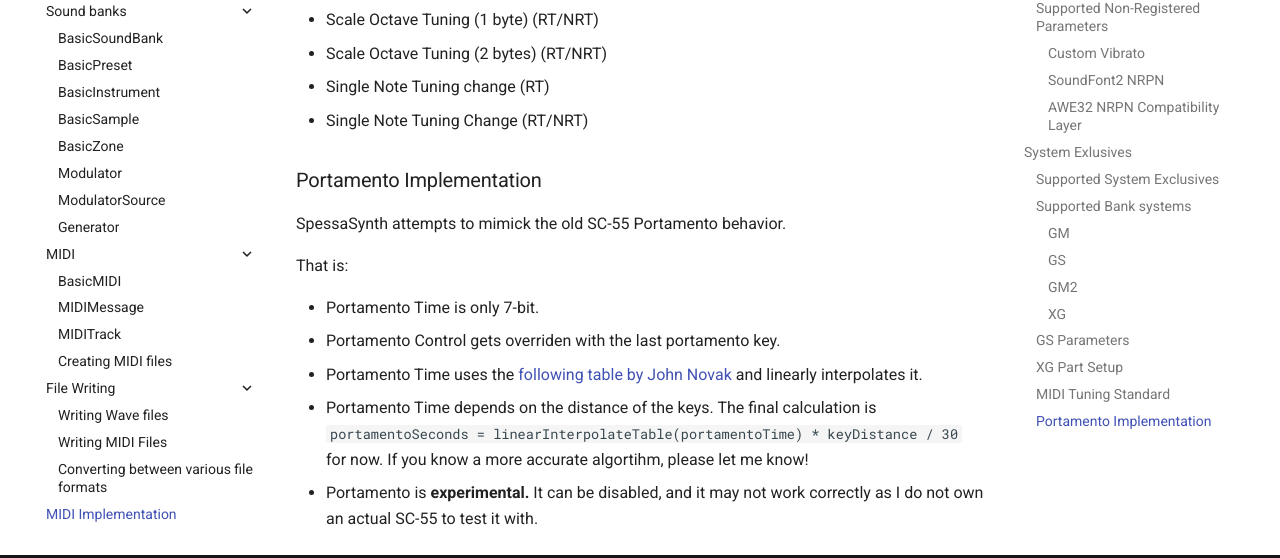
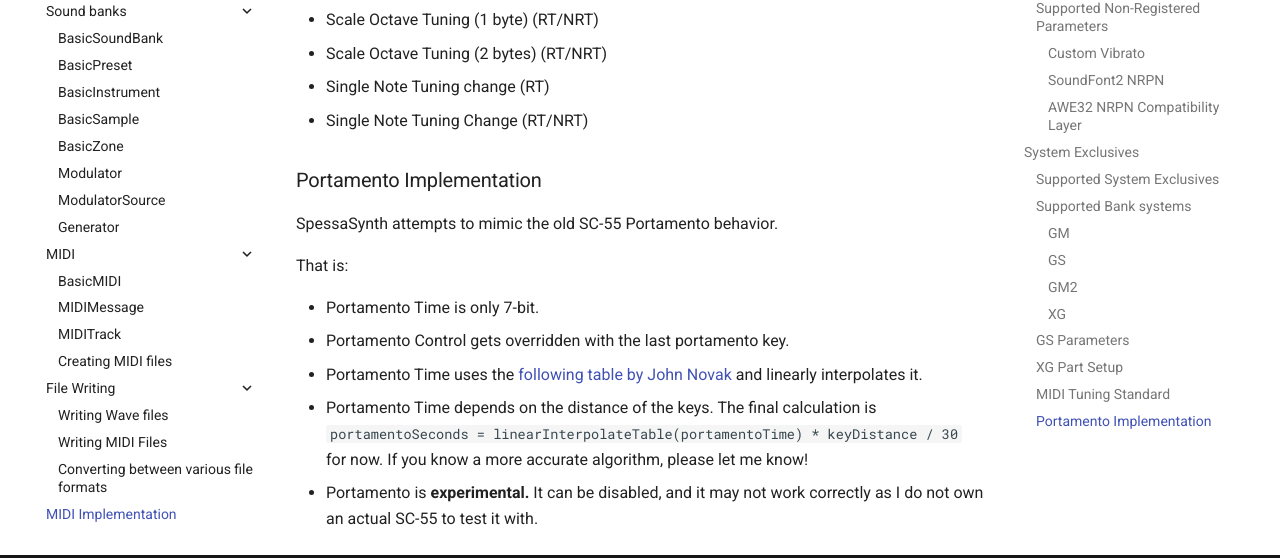
Before and after one commit to spessasus/spessasynth_core, an MkDocs documentation site: the page built from docs/extra/midi-implementation.md, in a window 1280 px wide and 900 px high, scrolled down 10623 px. Shown: the part 280-838 px from the top of the window. Built offline with MkDocs 1.6.1 and Material for MkDocs 9.7.7, drawn with Linux system fonts in a browser that asks for light colours; comment, search, counter and statistics services are not loaded; some of the changed text lies outside the part shown.

Commit message:
typo fixes

```diff
--- a/docs/extra/midi-implementation.md
+++ b/docs/extra/midi-implementation.md
@@ -163,10 +163,10 @@
 There are a few differences from fluidsynth's implementation:
 
 - LSB 16 overrides the `fineTune` generator instead of emitting a pitch-wheel event
-- Effect generators get overriden directly rather than passing through the modulator
+- Effect generators get overridden directly rather than passing through the modulator
 - Filter cutoff and Q have been tuned slightly differently
 
-## System Exlusives
+## System Exclusives
 
 ### Supported System Exclusives
 
@@ -270,17 +270,17 @@
 
 ### Portamento Implementation
 
-SpessaSynth attempts to mimick the old SC-55 Portamento behavior.
+SpessaSynth attempts to mimic the old SC-55 Portamento behavior.
 
 That is:
 
 - Portamento Time is only 7-bit.
-- Portamento Control gets overriden with the last portamento key.
+- Portamento Control gets overridden with the last portamento key.
 - Portamento Time uses
   the [following table by John Novak](https://github.com/dosbox-staging/dosbox-staging/pull/2705#issue-1827830020) and
   linearly interpolates it.
 - Portamento Time depends on the distance of the keys.
   The final calculation is `portamentoSeconds = linearInterpolateTable(portamentoTime) * keyDistance / 30` for now.
-  If you know a more accurate algortihm, please let me know!
+  If you know a more accurate algorithm, please let me know!
 - Portamento is **experimental.** It can be disabled, and it may not work correctly as I do not own an actual SC-55 to
   test it with.
```
Also changed, not shown: other parts of docs/extra/midi-implementation.md (+1 -1 lines), docs/getting-started/index.md (+4 -4 lines), docs/sound-bank/generator.md (+1 -1 lines).
